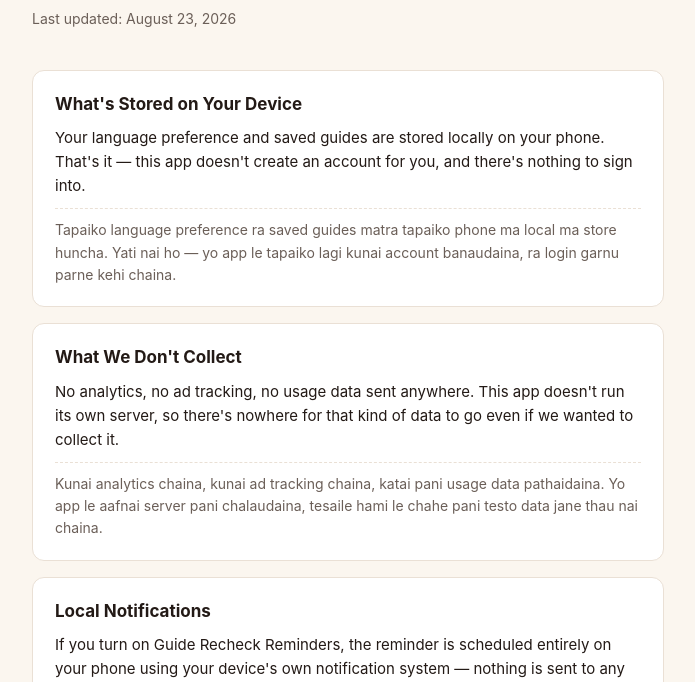
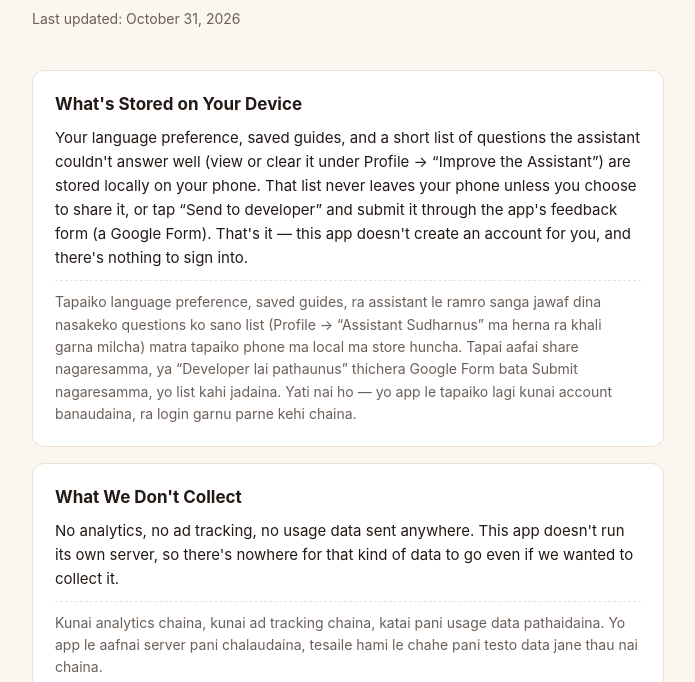
Before and after one commit to khalingstudio/khalingstudio.github.io, a plain HTML site: page privacy-policy.html in a window 1280 px wide. Shown: the part 118-800 px from the top of the page, without its empty margins (292-987 px from the left). Drawn offline with Linux system fonts and the light colour scheme.

Commit message:
privacy-policy.html

```diff
--- a/privacy-policy.html
+++ b/privacy-policy.html
@@ -90,13 +90,13 @@
   <header>
     <div class="brand">Nepal Assistant · Khaling Studio</div>
     <h1>Privacy Policy</h1>
-    <div class="updated">Last updated: August 23, 2026</div>
+    <div class="updated">Last updated: October 31, 2026</div>
   </header>
 
   <section>
     <h2>What's Stored on Your Device</h2>
-    <p>Your language preference and saved guides are stored locally on your phone. That's it — this app doesn't create an account for you, and there's nothing to sign into.</p>
-    <p class="np">Tapaiko language preference ra saved guides matra tapaiko phone ma local ma store huncha. Yati nai ho — yo app le tapaiko lagi kunai account banaudaina, ra login garnu parne kehi chaina.</p>
+    <p>Your language preference, saved guides, and a short list of questions the assistant couldn't answer well (view or clear it under Profile → “Improve the Assistant”) are stored locally on your phone. That list never leaves your phone unless you choose to share it, or tap “Send to developer” and submit it through the app's feedback form (a Google Form). That's it — this app doesn't create an account for you, and there's nothing to sign into.</p>
+    <p class="np">Tapaiko language preference, saved guides, ra assistant le ramro sanga jawaf dina nasakeko questions ko sano list (Profile → “Assistant Sudharnus” ma herna ra khali garna milcha) matra tapaiko phone ma local ma store huncha. Tapai aafai share nagaresamma, ya “Developer lai pathaunus” thichera Google Form bata Submit nagaresamma, yo list kahi jadaina. Yati nai ho — yo app le tapaiko lagi kunai account banaudaina, ra login garnu parne kehi chaina.</p>
   </section>
 
   <section>
```
